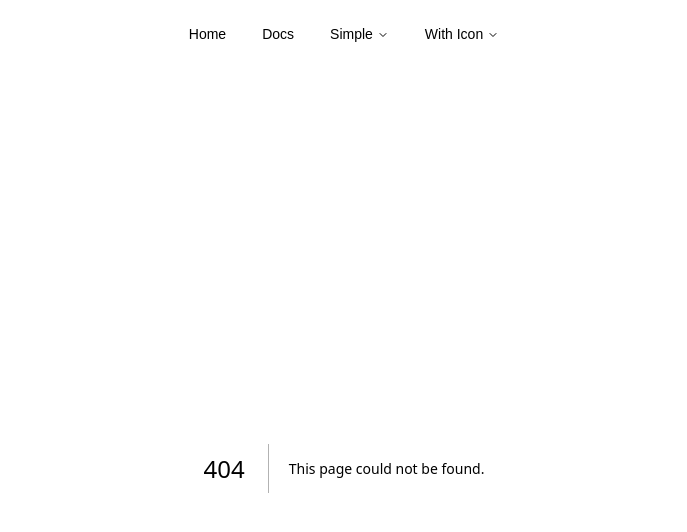
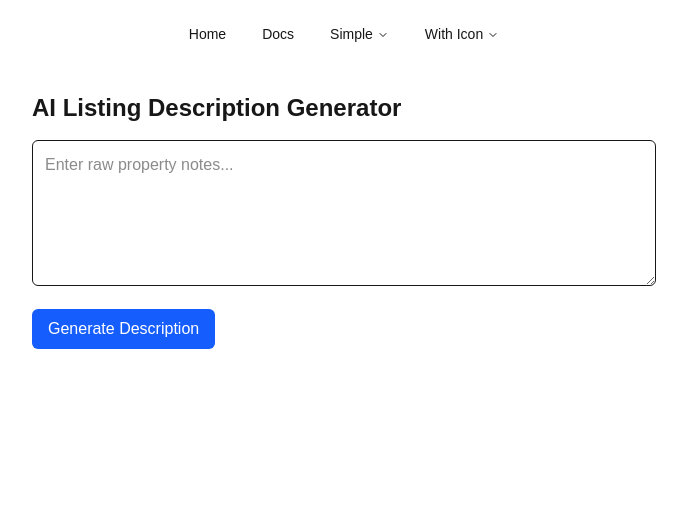
Before and after one commit to eltonbautista/realtor-demo, a Next.js app: page /internal in a window 1280 px wide. Before the commit this address had no page. Shown: the top 532 px of the page, without its empty margins (296-983 px from the left). Built offline with nearby package versions, Linux system fonts and the light colour scheme.

Commit message:
added page for AI property description

```diff
--- /dev/null
+++ b/src/app/api/describe/route.ts
@@ -0,0 +1,39 @@
+import { NextResponse } from "next/server";
+
+export async function POST(req: Request) {
+  try {
+    const { notes } = await req.json();
+
+    if (!notes) {
+      return NextResponse.json({ error: "Missing notes" }, { status: 400 });
+    }
+
+    const prompt = `
+    You are a real estate copywriter.
+    Take the following raw notes and turn them into a polished, engaging property listing description (150-200 words):
+
+    Notes: ${notes}
+    `;
+
+    const resp = await fetch("https://api.openai.com/v1/chat/completions", {
+      method: "POST",
+      headers: {
+        "Content-Type": "application/json",
+        Authorization: `Bearer ${process.env.OPENAI_API_KEY}`,
+      },
+      body: JSON.stringify({
+        model: "gpt-4o-mini",
+        messages: [{ role: "user", content: prompt }],
+      }),
+    });
+
+    const data = await resp.json();
+    const description =
+      data.choices?.[0]?.message?.content?.trim() || "No description generated.";
+
+    return NextResponse.json({ description });
+  } catch (err) {
+    console.error(err);
+    return NextResponse.json({ error: "Server error" }, { status: 500 });
+  }
+}
--- /dev/null
+++ b/src/app/internal/page.tsx
@@ -0,0 +1,50 @@
+"use client";
+
+import { useState } from "react";
+
+export default function InternalPage() {
+  const [notes, setNotes] = useState("");
+  const [description, setDescription] = useState("");
+  const [loading, setLoading] = useState(false);
+
+  const generateDescription = async () => {
+    setLoading(true);
+    setDescription("");
+
+    const resp = await fetch("/api/describe", {
+      method: "POST",
+      headers: { "Content-Type": "application/json" },
+      body: JSON.stringify({ notes }),
+    });
+
+    const data = await resp.json();
+    setDescription(data.description || "Error generating description");
+    setLoading(false);
+  };
+
+  return (
+    <div className="max-w-2xl mx-auto p-6 space-y-4">
+      <h1 className="text-2xl font-bold">AI Listing Description Generator</h1>
+      <textarea
+        value={notes}
+        onChange={(e) => setNotes(e.target.value)}
+        placeholder="Enter raw property notes..."
+        className="w-full p-3 border rounded-md"
+        rows={5}
+      />
+      <button
+        onClick={generateDescription}
+        disabled={loading}
+        className="px-4 py-2 bg-blue-600 text-white rounded-md disabled:opacity-50"
+      >
+        {loading ? "Generating..." : "Generate Description"}
+      </button>
+
+      {description && (
+        <div className="mt-4 p-4 border rounded-md bg-gray-50 whitespace-pre-wrap">
+          {description}
+        </div>
+      )}
+    </div>
+  );
+}
```
